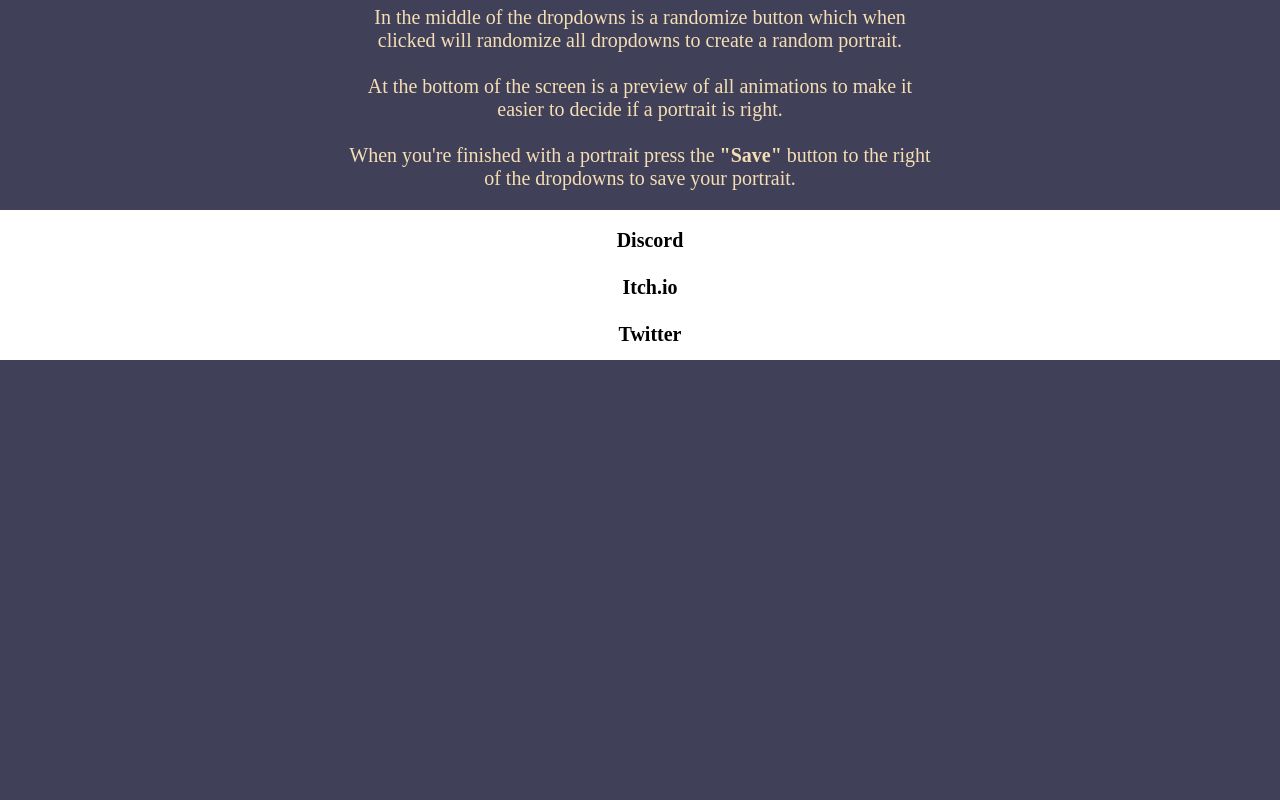
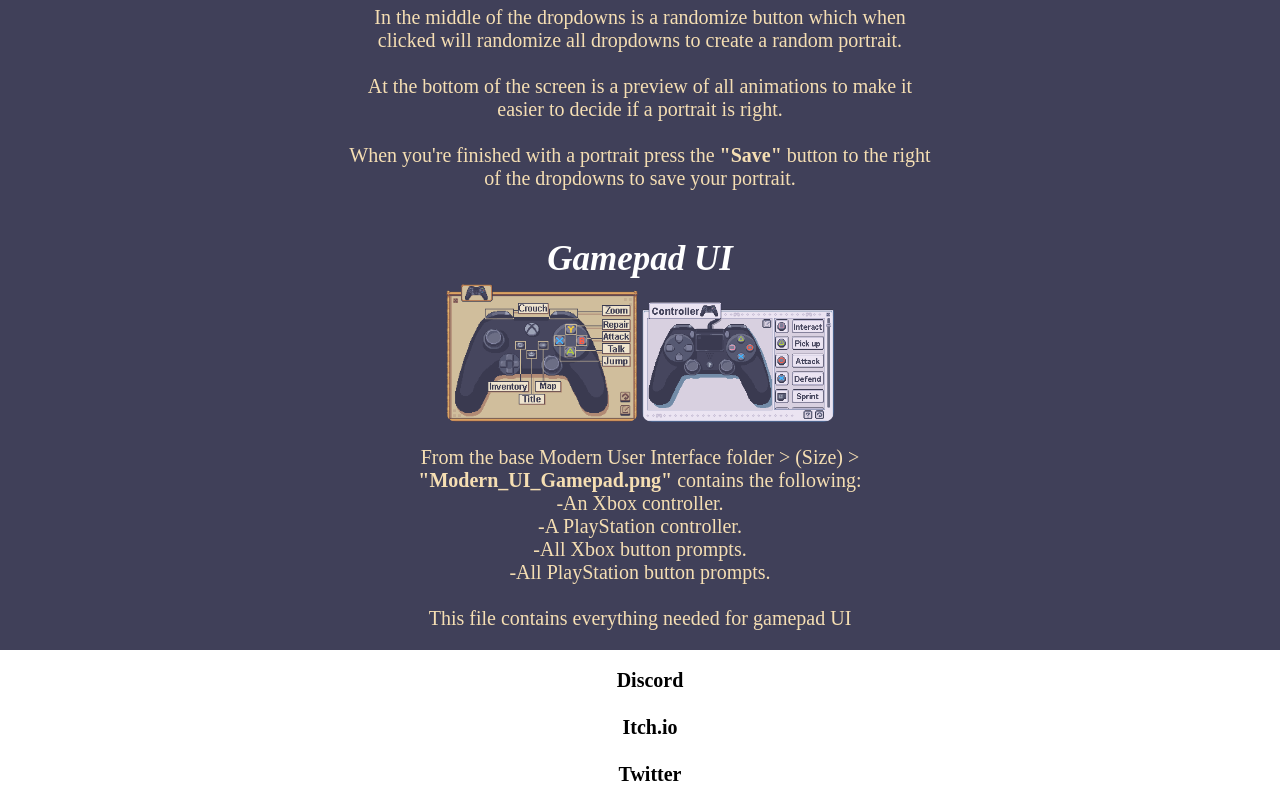
Before and after one commit to Legendaryswordsman2/LimeZu-Resources-Website, a plain HTML site: page modern-user-interface.html in a window 1280 px wide. Shown: the part 2153-2953 px from the top of the page. Before the commit the page ends 2513 px from the top, so only its background shows below. Drawn offline with Linux system fonts and the light colour scheme.

Commit message:
Update modern-user-interface.html

```diff
--- a/modern-user-interface.html
+++ b/modern-user-interface.html
@@ -64,6 +64,19 @@
             When you're finished with a portrait press the <b>"Save"</b> button to the right of the dropdowns to save your portrait.
         </p>
 
+        <h2>Gamepad UI</h2>
+        <br>
+        <img class="small-img inline-block" src="images/Modern UI Gamepad UI.png">
+        <img class="small-img inline-block" src="images/Modern UI Gamepad UI 2.gif">
+        <p>
+            From the base Modern User Interface folder > (Size) > <b>"Modern_UI_Gamepad.png"</b> contains the following:<br>
+            -An Xbox controller.<br>
+            -A PlayStation controller.<br>
+            -All Xbox button prompts.<br>
+            -All PlayStation button prompts.<br>
+            <br>This file contains everything needed for gamepad UI
+        </p>
+
     <footer>
         <ul class="footer-links">
             <li class="footer-link-list-element"><a class="footer-link" target="_blank" href="https://discord.com/invite/2wB3RuAESb">Discord</a></li>
```
